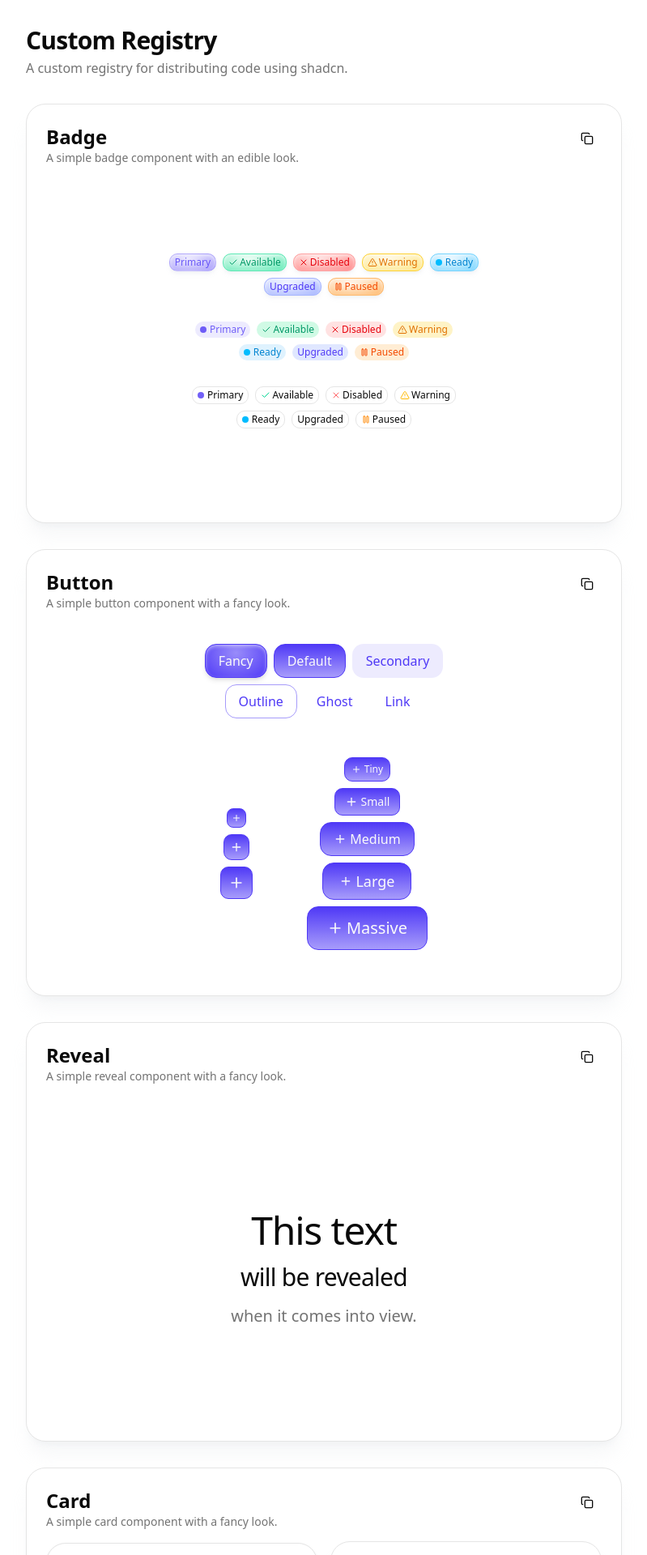
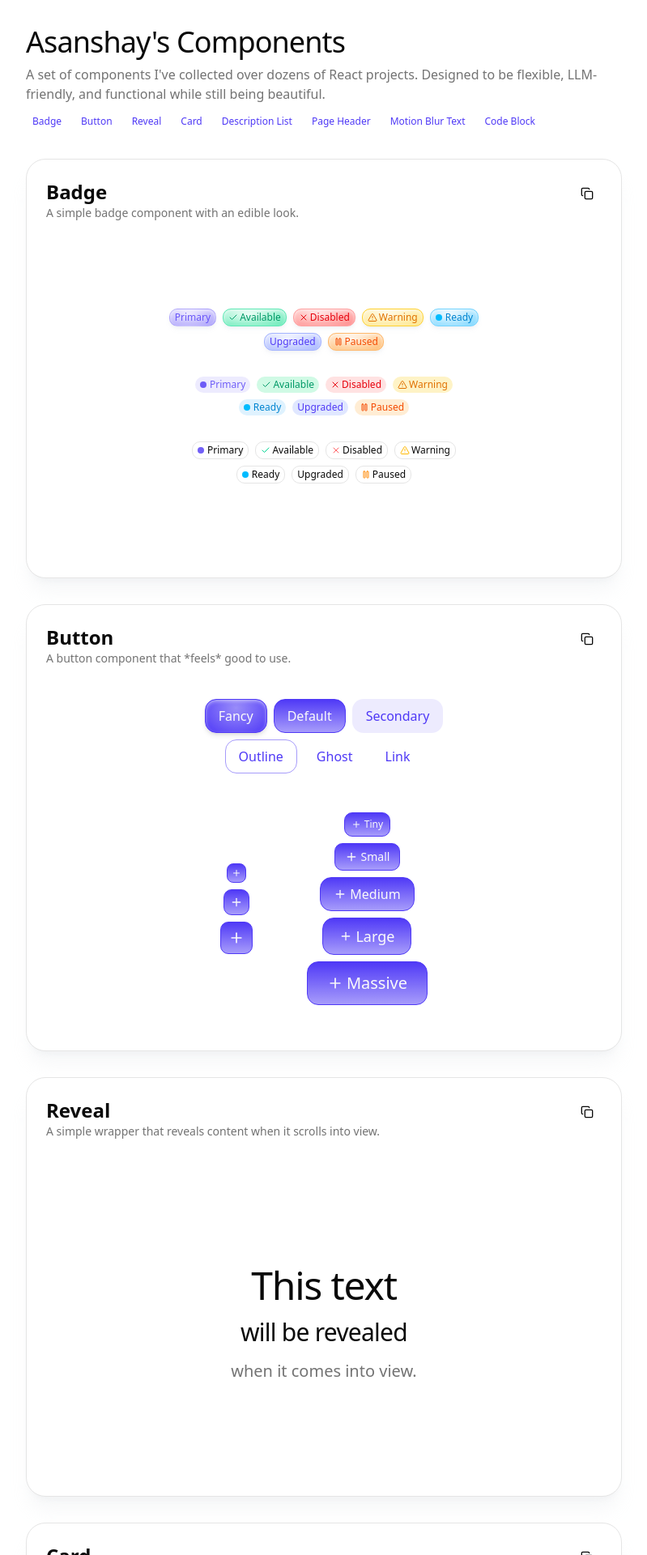
Before and after one commit to SuperAce100/design-system, a Next.js app: page / in a window 1280 px wide. Shown: the top 1920 px of the page at 81% size, without its empty margins (240-1039 px from the left). Built offline with nearby package versions, Linux system fonts and the light colour scheme.

Commit message:
Page updates

```diff
--- a/app/globals.css
+++ b/app/globals.css
@@ -119,4 +119,7 @@
   body {
     @apply bg-background text-foreground;
   }
+  html {
+    @apply scroll-smooth;
+  }
 }
--- a/app/page.tsx
+++ b/app/page.tsx
@@ -12,78 +12,91 @@ import DescriptionListDemo from "@/components/demos/description-list-demo";
 import PageHeaderDemo from "@/components/demos/page-header-demo";
 import MotionBlurTextDemo from "@/components/demos/motion-blur-text";
 import CodeBlockDemo from "@/components/demos/code-block-demo";
+import { Button } from "@/registry/new-york/blocks/button/button";
+import Link from "next/link";
 // This page displays items from the custom registry.
 // You are free to implement this with your own design as needed.
+
+const components = [
+  {
+    id: "badge",
+    name: "Badge",
+    description: "A simple badge component with an edible look.",
+    demo: <BadgeDemo />,
+  },
+  {
+    id: "button",
+    name: "Button",
+    description: "A button component that *feels* good to use.",
+    demo: <ButtonDemo />,
+  },
+  {
+    id: "reveal",
+    name: "Reveal",
+    description: "A simple wrapper that reveals content when it scrolls into view.",
+    demo: <RevealDemo />,
+  },
+  {
+    id: "card",
+    name: "Card",
+    description: "A variety of clean cards, from minimal to flashy.",
+    demo: <CardDemo />,
+  },
+  {
+    id: "description-list",
+    name: "Description List",
+    description: "Quickly display a json object in an aesthetically pleasing way.",
+    demo: <DescriptionListDemo />,
+  },
+  {
+    id: "page-header",
+    name: "Page Header",
+    description: "A clean page header so your pages look consistent.",
+    demo: <PageHeaderDemo />,
+  },
+  {
+    id: "motion-blur-text",
+    name: "Motion Blur Text",
+    description: "A cool motion blur text effect.",
+    demo: <MotionBlurTextDemo />,
+  },
+  {
+    id: "code-block",
+    name: "Code Block",
+    description: "A code block with syntax highlighting and quick copying.",
+    demo: <CodeBlockDemo />,
+  },
+];
 
 export default function Home() {
   return (
     <div className="max-w-3xl mx-auto flex flex-col min-h-svh px-4 py-8 gap-8">
-      <header className="flex flex-col gap-1">
-        <h1 className="text-3xl font-bold tracking-tight">Custom Registry</h1>
+      <header className="flex flex-col gap-2">
+        <h1 className="text-4xl font-medium tracking-tight">Asanshay's Components</h1>
         <p className="text-muted-foreground">
-          A custom registry for distributing code using shadcn.
+          A set of components I've collected over dozens of React projects. Designed to be flexible,
+          LLM-friendly, and functional while still being beautiful.
         </p>
+        <div className="flex gap-2 flex-row flex-wrap items-end">
+          {components.map((component) => (
+            <Button variant="link" size="xs" asChild key={component.id}>
+              <Link href={`#${component.id}`}>{component.name}</Link>
+            </Button>
+          ))}
+        </div>
       </header>
       <main className="flex flex-col flex-1 gap-8">
-        <ComponentFrame
-          title="Badge"
-          componentName="badge"
-          description="A simple badge component with an edible look."
-        >
-          <BadgeDemo />
-        </ComponentFrame>
-        <ComponentFrame
-          title="Button"
-          componentName="button"
-          description="A simple button component with a fancy look."
-        >
-          <ButtonDemo />
-        </ComponentFrame>
-        <ComponentFrame
-          title="Reveal"
-          componentName="reveal"
-          description="A simple reveal component with a fancy look."
-        >
-          <RevealDemo />
-        </ComponentFrame>
-        <ComponentFrame
-          title="Card"
-          componentName="card"
-          description="A simple card component with a fancy look."
-        >
-          <CardDemo />
-        </ComponentFrame>
-        <ComponentFrame
-          title="Description List"
-          componentName="description-list"
-          description="A simple description list component with a fancy look."
-        >
-          <DescriptionListDemo />
-        </ComponentFrame>
-
-        <ComponentFrame
-          title="Page Header"
-          componentName="page-header"
-          description="A page header component with a fancy look."
-        >
-          <PageHeaderDemo />
-        </ComponentFrame>
-
-        <ComponentFrame
-          title="Motion Blur Text"
-          componentName="motion-blur-text"
-          description="A motion blur text component with a fancy look."
-        >
-          <MotionBlurTextDemo />
-        </ComponentFrame>
-
-        <ComponentFrame
-          title="Code Block"
-          componentName="code-block"
-          description="A code block component with a fancy look."
-        >
-          <CodeBlockDemo />
-        </ComponentFrame>
+        {components.map((component) => (
+          <ComponentFrame
+            key={component.id}
+            title={component.name}
+            id={component.id}
+            componentName={component.id}
+            description={component.description}
+          >
+            {component.demo}
+          </ComponentFrame>
+        ))}
       </main>
     </div>
   );
--- a/components/component-frame.tsx
+++ b/components/component-frame.tsx
@@ -8,11 +8,13 @@ export default function ComponentFrame({
   className,
   title,
   description,
+  id,
   componentName,
 }: {
   children: React.ReactNode;
   title: string;
   description?: string;
+  id?: string;
   componentName: string;
   className?: string;
 }) {
@@ -22,6 +24,7 @@ export default function ComponentFrame({
         "flex flex-col gap-4 border rounded-3xl p-6 min-h-[450px] relative bg-card shadow-xl shadow-gray-300/20",
         className
       )}
+      id={id}
     >
       <div className="flex items-start justify-between">
         <div className="flex flex-col">
--- a/registry/new-york/blocks/code-block/code-block.tsx
+++ b/registry/new-york/blocks/code-block/code-block.tsx
@@ -88,7 +88,7 @@ export function CodeBlock({
           }`}
         />
       </Button>
-      {title && <h3 className="text-sm text-muted-foreground font-mono">{title}</h3>}
+      {title && <h3 className="text-sm text-muted-foreground tracking-tight font-mono">{title}</h3>}
       <SyntaxHighlighter
         language={language}
         style={customSyntaxTheme}
--- a/registry/new-york/blocks/page-header/page-header.tsx
+++ b/registry/new-york/blocks/page-header/page-header.tsx
@@ -12,7 +12,7 @@ export function PageHeader({
   const titleClassName = description ? "text-4xl" : "text-5xl";
   return (
     <header className="flex flex-row items-end gap-2 transition-all w-full mt-2 pt-6 px-6 h-full">
-      <div className="flex flex-col">
+      <div className="flex flex-col gap-1">
         <h1 className={cn("font-semibold tracking-tight mt-2", titleClassName)}>{title}</h1>
         {description && <p className="text-muted-foreground text-sm">{description}</p>}
       </div>
```
